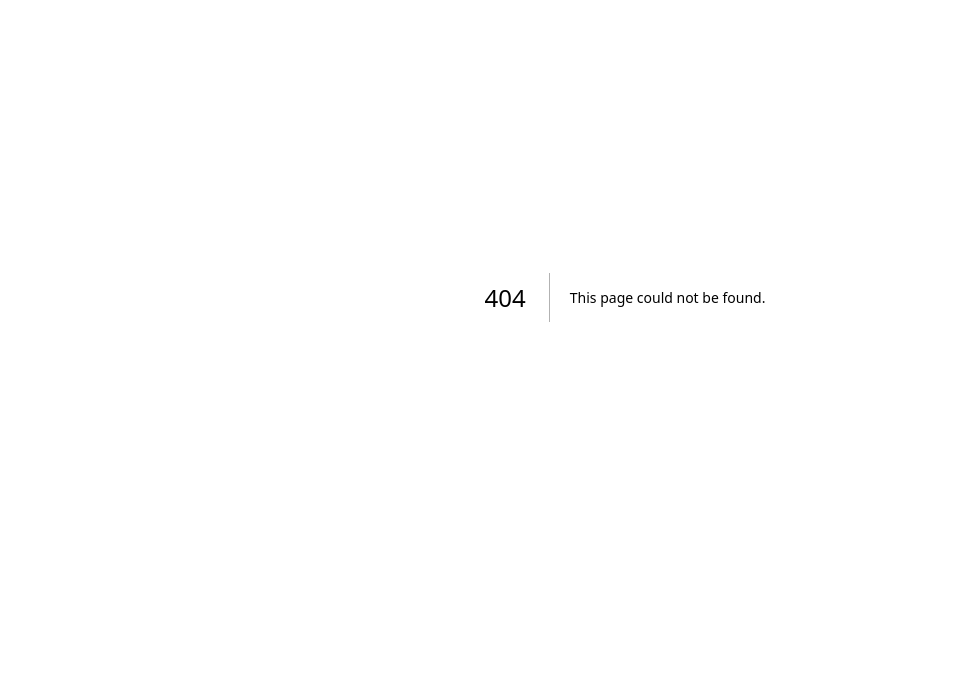
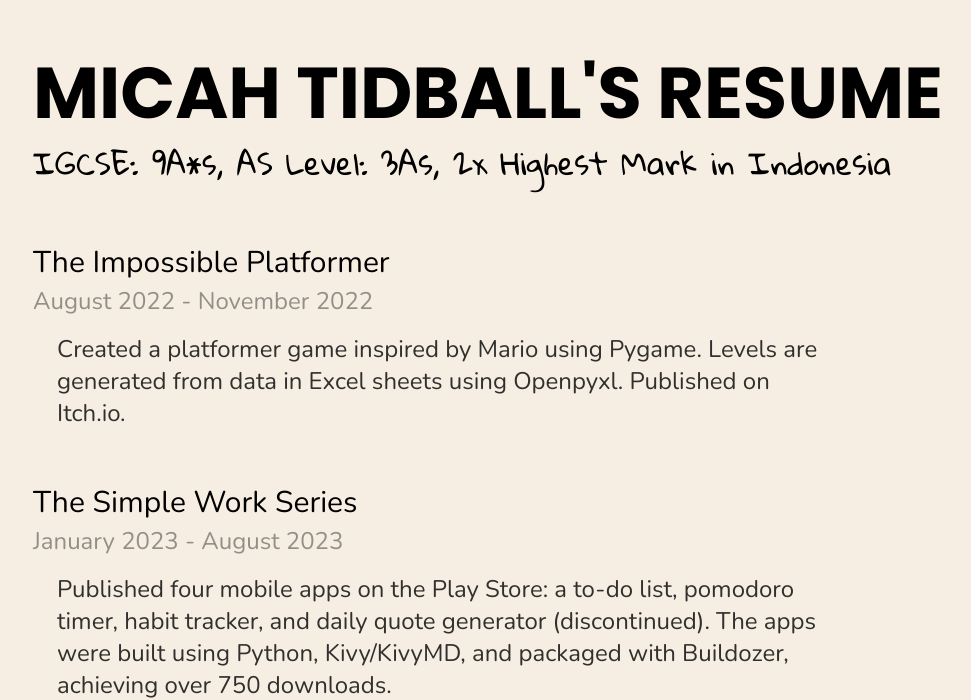
Before and after one commit to Not-Micah/latest-portfolio, a Next.js app: page /resume in a window 1280 px wide. Before the commit this address had no page. Shown: the part 103-803 px from the top of the page, without its empty margins (15-986 px from the left). Built offline with nearby package versions, Linux system fonts and the light colour scheme.

Commit message:
completed resume page!

```diff
--- /dev/null
+++ b/app/components/Contacts.tsx
@@ -0,0 +1,44 @@
+import React from 'react'
+
+const Contacts = () => {
+  return (
+    <section
+    className='
+    max-w-max w-full mx-auto
+    padding my-32
+    grid grid-cols-2'>
+
+        <div className="
+        w-full
+        relative">
+
+            <div className="
+            w-full aspect-square bg-black/50
+            absolute left-1/2 top-1/2 transform -translate-x-1/2 -translate-y-1/2
+            rounded-lg"/>
+
+            <img
+            src="./myself.jpg"
+            className='
+            w-full aspect-square object-cover
+            rounded-lg
+            transform scale-90 rotate-12 saturate-[25%]
+            hover:scale-100 hover:rotate-0 hover:saturate-100
+            transition-all duration-300
+            '
+            />
+
+            <h3
+            className='
+            dynamic-subheading font-accentTwo
+            absolute -bottom-[35px] -left-[20px]'>
+                Contact me!
+            </h3>
+
+        </div>
+
+    </section>
+  )
+}
+
+export default Contacts
--- a/app/data/index.tsx
+++ b/app/data/index.tsx
@@ -72,3 +72,78 @@ export const projectCards = [
     id: 4,
   },
 ];
+
+export const resumeItems = [
+  {
+    title: "The Impossible Platformer",
+    description: "Created a platformer game inspired by Mario using Pygame. Levels are generated from data in Excel sheets using Openpyxl. Published on Itch.io.",
+    date: "August 2022 - November 2022",
+    link: ""
+  },
+  {
+    title: "The Simple Work Series",
+    description: "Published four mobile apps on the Play Store: a to-do list, pomodoro timer, habit tracker, and daily quote generator (discontinued). The apps were built using Python, Kivy/KivyMD, and packaged with Buildozer, achieving over 750 downloads.",
+    date: "January 2023 - August 2023",
+    link: ""
+  },
+  {
+    title: "Python Face Recognition Software",
+    description: "Built a face recognition tool with a Kivy interface. Improved the performance of an existing face recognition library.",
+    date: "February 2023",
+    link: ""
+  },
+  {
+    title: "Verbum",
+    description: "Created a Bible verse filtering tool with over 300 verses stored in MongoDB. Users can filter by author or book, view book summaries, and use an AI chatbot powered by the Gemini API.",
+    date: "September 2023 - October 2023",
+    link: ""
+  },
+  {
+    title: "Versle",
+    description: "Developed a Wordle-inspired web app for guessing Bible verses. Used MongoDB for storing daily verses and implemented local storage for tracking user stats.",
+    date: "October 2023",
+    link: ""
+  },
+  {
+    title: "Micahfy",
+    description: "Built a Spotify-inspired music app with features like adding songs, creating playlists, and playback controls. Included user account management using Supabase.",
+    date: "December 2023",
+    link: ""
+  },
+  {
+    title: "Me2",
+    description: "Created a student chat app that matches users based on shared interests. Features include private chats, global chatrooms, and study groups. Managed data with Firebase.",
+    date: "June 2024 - Current",
+    link: ""
+  },
+  {
+    title: "Micah Bird",
+    description: "Built a Flappy Bird clone using Java and the Graphics library as a final project for the 2024 Raikes Summer Program.",
+    date: "August 2024",
+    link: ""
+  },
+  {
+    title: "Restoring Rainbows",
+    description: "Developed a website for the Hearts for Hope non-profit. Added an admin panel to update Firebase backend data and front-end sections like executive members, blogs, and branches.",
+    date: "August 2024 - October 2024",
+    link: ""
+  },
+  {
+    title: "Hearts for Hope",
+    description: "Developed a website for the Hearts for Hope non-profit. Added an admin panel to update Firebase backend data and front-end sections like statistics and posts.",
+    date: "August 2024 - October 2024",
+    link: ""
+  },
+  {
+    title: "Mars Rover Script",
+    description: "Developed a C++ script to remotely control a Mars Rover, including its movement, six-DOF robotic arm, and two-DOF robotic claw.",
+    date: "October 2024",
+    link: ""
+  },
+  {
+    title: "Micah Build",
+    description: "The fourth iteration of my portfolio, built with React, TailwindCSS, and Next.js. A minimalist design showcasing my work and skills.",
+    date: "December 2024",
+    link: ""
+  },
+];
--- a/app/page.tsx
+++ b/app/page.tsx
@@ -2,6 +2,7 @@ import BackgroundPixels from "./components/BackgroundPixels";
 import Hero from "./components/Hero";
 import SkillSet from "./components/SkillSet";
 import ProjectShowcase from "./components/ProjectShowcase";
+import Contacts from "./components/Contacts";
 
 const Home = () => {
   return (
@@ -15,6 +16,7 @@ const Home = () => {
       <Hero />
       <SkillSet />
       <ProjectShowcase />
+      <Contacts />
       <div className="w-[100vw] h-[400px]" />
     </main>
   );
--- /dev/null
+++ b/app/resume/components/ResumeItem.tsx
@@ -0,0 +1,34 @@
+
+interface ResumeItemProps {
+    title: string;
+    description: string;
+    date: string;
+    link: string;
+}
+
+const ResumeItem: React.FC<ResumeItemProps> = ({ title, description, date, link }) => {
+  return (
+    <div
+    className="
+    flex flex-col gap-y-1
+    max-w-[800px]">
+        <a
+        href={link}
+        className="
+        dynamic-text
+        hover:underline hover:text-blue-700">
+            {title}
+        </a>
+        <p className="dynamic-label text-black/40">
+            {date}
+        </p>
+        <p className="
+        dynamic-label text-black/80
+        ml-6 mt-3">
+            {description}
+        </p>
+    </div>
+  )
+}
+
+export default ResumeItem
--- /dev/null
+++ b/app/resume/page.tsx
@@ -0,0 +1,38 @@
+import ResumeItem from "./components/ResumeItem";
+
+import { resumeItems } from "../data";
+
+const Resume = () => {
+  return (
+    <section className="
+    w-full min-h-[100vh]
+    flex justify-center items-start
+    bg-[#F6EEE3]">
+        <div
+        className='
+        max-w-max w-full mx-auto
+        padding my-40
+        '>
+            <h3 className="dynamic-subheading">Micah Tidball's Resume</h3>
+            <p className="dynamic-text font-accentTwo mt-4">IGCSE: 9A*s, AS Level: 3As, 2x Highest Mark in Indonesia</p>
+
+            <p></p>
+
+            <div className="
+            flex flex-col gap-y-14
+            my-16">
+                {resumeItems.map((item, index) => (
+                    <ResumeItem
+                    key={index}
+                    title={item.title}
+                    description={item.description}
+                    date={item.date}
+                    link={item.link} />
+                ))}
+            </div>
+        </div>
+    </section>
+  )
+}
+
+export default Resume
--- a/package.json
+++ b/package.json
@@ -22,6 +22,7 @@
     "@types/node": "^20",
     "@types/react": "^18",
     "@types/react-dom": "^18",
+    "@types/three": "^0.170.0",
     "eslint": "^8",
     "eslint-config-next": "15.0.3",
     "postcss": "^8",
```
Also changed, not shown: public/myself.jpg (added), 1 other file (tests, documents, lock files or other folders).
